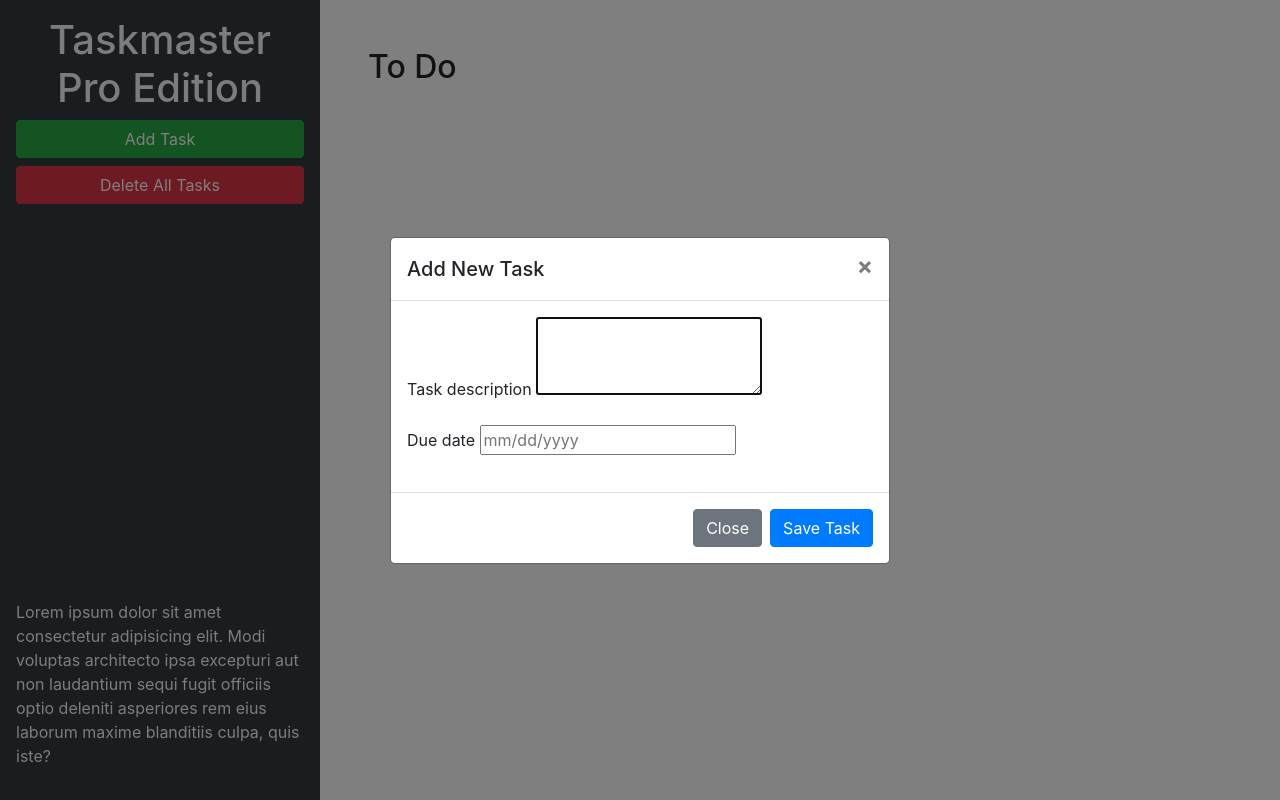
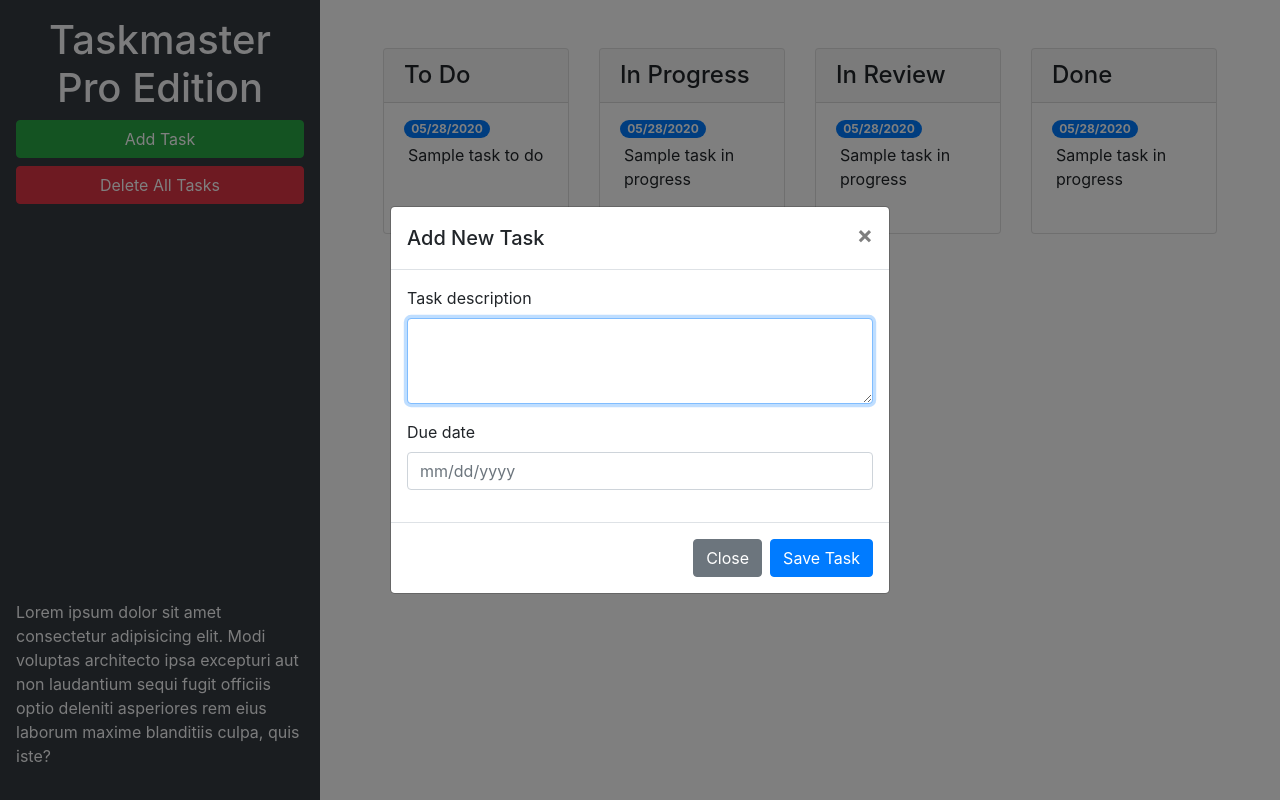
Before and after one commit to Yiladien/taskmaster-pro, a plain HTML site: page index.html in a window 1280 px wide. Both pictures are taken after a click on the button "Add Task". Drawn offline with nearby package versions, Linux system fonts and the light colour scheme.

Commit message:
added task columns and form styles

```diff
--- a/assets/js/script.js
+++ b/assets/js/script.js
@@ -30,6 +30,7 @@ var loadTasks = function () {
 
   // loop over object properties
   $.each(tasks, function (list, arr) {
+    console.log(list, arr);
     // then loop over sub-array
     arr.forEach(function (task) {
       createTask(task.text, task.date, list);
@@ -40,78 +41,6 @@ var loadTasks = function () {
 var saveTasks = function () {
   localStorage.setItem("tasks", JSON.stringify(tasks));
 };
-
-$(".list-group").on("click", "p", function () {
-  console.log(this);
-  var text = $(this).text().trim();
-
-  var textInput = $("<textarea>").addClass("form-control").val(text);
-
-  $(this).replaceWith(textInput);
-  textInput.trigger("focus");
-});
-
-$(".list-group").on("blur", "textarea", function () {
-  // get the textarea's current value/text
-  var text = $(this).val().trim();
-
-  // get the parent ul's id attribute
-  var status = $(this).closest(".list-group").attr("id").replace("list-", "");
-
-  // get the task's position in the list of other li elements
-  var index = $(this).closest(".list-group-item").index();
-
-  tasks[status][index].text = text;
-  saveTasks();
-
-  // recreate p element
-  var taskP = $("<p>").addClass("m-1").text(text);
-
-  // replace textarea with p element
-  $(this).replaceWith(taskP);
-});
-
-// due date was clicked
-$(".list-group").on("click", "span", function () {
-  // get current text
-  var date = $(this).text().trim();
-
-  // create new input element
-  var dateInput = $("<input>")
-    .attr("type", "text")
-    .addClass("form-control")
-    .val(date);
-
-  // swap out elements
-  $(this).replaceWith(dateInput);
-
-  // automatically focus on new element
-  dateInput.trigger("focus");
-});
-
-// value of due date was changed
-$(".list-group").on("blur", "input[type='text']", function () {
-  // get current text
-  var date = $(this).val().trim();
-
-  // get the parent ul's id attribute
-  var status = $(this).closest(".list-group").attr("id").replace("list-", "");
-
-  // get the task's position in the list of other li elements
-  var index = $(this).closest(".list-group-item").index();
-
-  // update task in array and re-save to localstorage
-  tasks[status][index].date = date;
-  saveTasks();
-
-  // recreate span element with bootstrap classes
-  var taskSpan = $("<span>")
-    .addClass("badge badge-primary badge-pill")
-    .text(date);
-
-  // replace input with span element
-  $(this).replaceWith(taskSpan);
-});
 
 // modal was triggered
 $("#task-form-modal").on("show.bs.modal", function () {
@@ -147,6 +76,74 @@ $("#task-form-modal .btn-primary").click(function () {
   }
 });
 
+// task text was clicked
+$(".list-group").on("click", "p", function () {
+  // get current text of p element
+  var text = $(this).text().trim();
+
+  // replace p element with a new textarea
+  var textInput = $("<textarea>").addClass("form-control").val(text);
+  $(this).replaceWith(textInput);
+
+  // auto focus new element
+  textInput.trigger("focus");
+});
+
+// editable field was un-focused
+$(".list-group").on("blur", "textarea", function () {
+  // get current value of textarea
+  var text = $(this).val();
+
+  // get status type and position in the list
+  var status = $(this).closest(".list-group").attr("id").replace("list-", "");
+  var index = $(this).closest(".list-group-item").index();
+
+  // update task in array and re-save to localstorage
+  tasks[status][index].text = text;
+  saveTasks();
+
+  // recreate p element
+  var taskP = $("<p>").addClass("m-1").text(text);
+
+  // replace textarea with new content
+  $(this).replaceWith(taskP);
+});
+
+// due date was clicked
+$(".list-group").on("click", "span", function () {
+  // get current text
+  var date = $(this).text().trim();
+
+  // create new input element
+  var dateInput = $("<input>")
+    .attr("type", "text")
+    .addClass("form-control")
+    .val(date);
+  $(this).replaceWith(dateInput);
+
+  // automatically bring up the calendar
+  dateInput.trigger("focus");
+});
+
+// value of due date was changed
+$(".list-group").on("blur", "input[type='text']", function () {
+  var date = $(this).val();
+
+  // get status type and position in the list
+  var status = $(this).closest(".list-group").attr("id").replace("list-", "");
+  var index = $(this).closest(".list-group-item").index();
+
+  // update task in array and re-save to localstorage
+  tasks[status][index].date = date;
+  saveTasks();
+
+  // recreate span and insert in place of input element
+  var taskSpan = $("<span>")
+    .addClass("badge badge-primary badge-pill")
+    .text(date);
+  $(this).replaceWith(taskSpan);
+});
+
 // remove all tasks
 $("#remove-tasks").on("click", function () {
   for (var key in tasks) {
--- a/index.html
+++ b/index.html
@@ -1,44 +1,118 @@
 <!DOCTYPE html>
 <html lang="en">
-
   <head>
-  <meta charset="UTF-8">
-  <meta name="viewport" content="width=device-width, initial-scale=1.0">
-  <meta http-equiv="X-UA-Compatible" content="ie=edge">
-  <link rel="stylesheet" href="https://cdnjs.cloudflare.com/ajax/libs/twitter-bootstrap/4.3.1/css/bootstrap.min.css">
+    <meta charset="UTF-8" />
+    <meta name="viewport" content="width=device-width, initial-scale=1.0" />
+    <meta http-equiv="X-UA-Compatible" content="ie=edge" />
+    <link
+      rel="stylesheet"
+      href="https://cdnjs.cloudflare.com/ajax/libs/twitter-bootstrap/4.3.1/css/bootstrap.min.css"
+    />
     <link rel="stylesheet" href="./assets/css/style.css" />
     <title>Taskmaster Pro</title>
   </head>
 
   <body>
-
     <div class="row min-vh-100 no-gutters">
-    <header class="col-12 col-lg-3 bg-dark text-light d-flex flex-column p-4 p-lg-3">
+      <header
+        class="col-12 col-lg-3 bg-dark text-light d-flex flex-column p-4 p-lg-3"
+      >
         <h1 class="text-center">Taskmaster Pro Edition</h1>
-      <button id="create-task" class="btn btn-block btn-success" data-toggle="modal" data-target="#task-form-modal">Add
-        Task</button>
-      <button id="remove-tasks" class="btn btn-block btn-danger">Delete All Tasks</button>
-      <p class="mt-auto">Lorem ipsum dolor sit amet consectetur adipisicing elit. Modi voluptas architecto ipsa
-        excepturi aut non
-        laudantium sequi fugit officiis optio deleniti asperiores rem eius laborum maxime blanditiis culpa, quis iste?
+        <button
+          id="create-task"
+          class="btn btn-block btn-success"
+          data-toggle="modal"
+          data-target="#task-form-modal"
+        >
+          Add Task
+        </button>
+        <button id="remove-tasks" class="btn btn-block btn-danger">
+          Delete All Tasks
+        </button>
+        <p class="mt-auto">
+          Lorem ipsum dolor sit amet consectetur adipisicing elit. Modi voluptas
+          architecto ipsa excepturi aut non laudantium sequi fugit officiis
+          optio deleniti asperiores rem eius laborum maxime blanditiis culpa,
+          quis iste?
         </p>
       </header>
       <main class="col-12 col-lg-9">
-      <div class="m-5">
-        <h2>To Do</h2>
-        <ul id="list-toDo" class="list-group"> </ul>
+        <div class="m-5 row justify-content-around">
+          <!-- todo start -->
+          <div class="col-12 col-md-6 col-xl-3 mb-3">
+            <div class="card">
+              <h4 class="card-header">To Do</h4>
+              <ul id="list-toDo" class="list-group list-group-flush">
+                <li class="list-group-item">
+                  <span class="badge badge-primary badge-pill">05/28/2020</span>
+                  <p class="m-1">Sample task to do</p>
+                </li>
+              </ul>
+            </div>
+          </div>
+          <!-- todo end -->
+          <!-- in progress start -->
+          <div class="col-12 col-md-6 col-xl-3 mb-3">
+            <div class="card">
+              <h4 class="card-header">In Progress</h4>
+              <ul id="list-inProgress" class="list-group list-group-flush">
+                <li class="list-group-item">
+                  <span class="badge badge-primary badge-pill">05/28/2020</span>
+                  <p class="m-1">Sample task in progress</p>
+                </li>
+              </ul>
+            </div>
+          </div>
+          <!-- in progress end -->
+          <!-- in review start -->
+          <div class="col-12 col-md-6 col-xl-3 mb-3">
+            <div class="card">
+              <h4 class="card-header">In Review</h4>
+              <ul id="list-inReview" class="list-group list-group-flush">
+                <li class="list-group-item">
+                  <span class="badge badge-primary badge-pill">05/28/2020</span>
+                  <p class="m-1">Sample task in progress</p>
+                </li>
+              </ul>
+            </div>
+          </div>
+          <!-- in review end -->
+          <!-- done start -->
+          <div class="col-12 col-md-6 col-xl-3 mb-3">
+            <div class="card">
+              <h4 class="card-header">Done</h4>
+              <ul id="list-done" class="list-group list-group-flush">
+                <li class="list-group-item">
+                  <span class="badge badge-primary badge-pill">05/28/2020</span>
+                  <p class="m-1">Sample task in progress</p>
+                </li>
+              </ul>
+            </div>
+          </div>
+          <!-- done end -->
         </div>
       </main>
     </div>
 
     <!-- Modal -->
-  <div class="modal fade" id="task-form-modal" tabindex="-1" role="dialog" aria-labelledby="task-form-modal"
-    aria-hidden="true">
+    <div
+      class="modal fade"
+      id="task-form-modal"
+      tabindex="-1"
+      role="dialog"
+      aria-labelledby="task-form-modal"
+      aria-hidden="true"
+    >
       <div class="modal-dialog modal-dialog-centered" role="document">
         <div class="modal-content">
           <div class="modal-header">
             <h5 class="modal-title" id="task-form-modal">Add New Task</h5>
-          <button type="button" class="close" data-dismiss="modal" aria-label="Close">
+            <button
+              type="button"
+              class="close"
+              data-dismiss="modal"
+              aria-label="Close"
+            >
               <span aria-hidden="true">&times;</span>
             </button>
           </div>
@@ -46,16 +120,33 @@
             <form>
               <div class="form-group">
                 <label for="modalTaskDescription">Task description</label>
-              <textarea id="modalTaskDescription" rows="3"></textarea>
+                <textarea
+                  id="modalTaskDescription"
+                  rows="3"
+                  class="form-control"
+                ></textarea>
               </div>
               <div class="form-group">
                 <label for="modalDueDate">Due date</label>
-              <input type="text" id="modalDueDate" placeholder="mm/dd/yyyy" autocomplete="off" />
+                <input
+                  type="text"
+                  class="form-control"
+                  id="modalDueDate"
+                  placeholder="mm/dd/yyyy"
+                  autocomplete="off"
+                  lclass="form-control"
+                />
               </div>
             </form>
           </div>
           <div class="modal-footer">
-          <button type="button" class="btn btn-secondary" data-dismiss="modal">Close</button>
+            <button
+              type="button"
+              class="btn btn-secondary"
+              data-dismiss="modal"
+            >
+              Close
+            </button>
             <button type="button" class="btn btn-primary">Save Task</button>
           </div>
         </div>
@@ -67,5 +158,4 @@
     <script src="https://cdnjs.cloudflare.com/ajax/libs/twitter-bootstrap/4.3.1/js/bootstrap.min.js"></script>
     <script src="./assets/js/script.js"></script>
   </body>
-
 </html>
```
Lines whose indentation alone changed are shown as unchanged.
